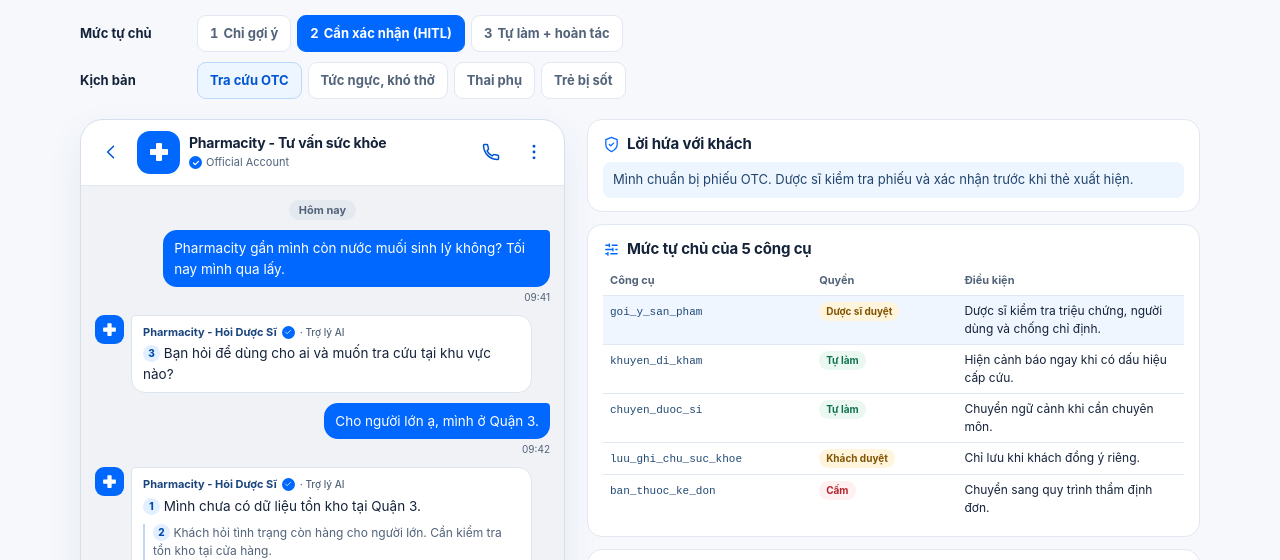
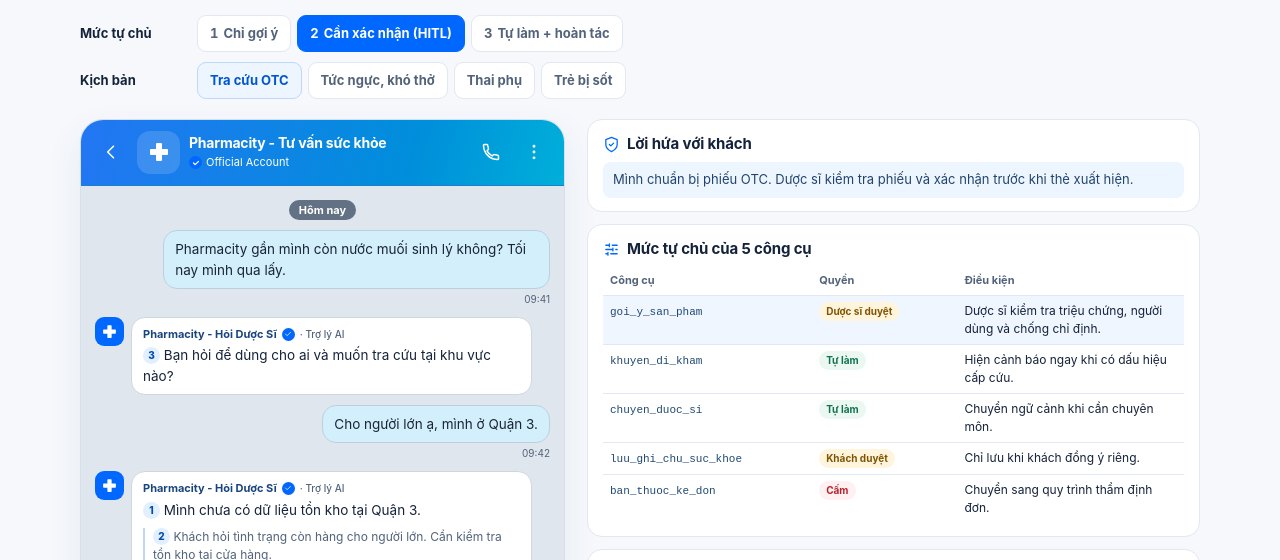
Before and after one commit to minh240804/K5-L3B-Day05-track01-nhom3nguoi, a plain HTML site: page sample.html in a window 1280 px wide. Shown: the part 175-735 px from the top of the page. Drawn offline with Linux system fonts and the light colour scheme.

Commit message:
fix: fixed zalo UI palette

```diff
--- a/sample.html
+++ b/sample.html
@@ -15,7 +15,8 @@
     --muted: #52637a;
     --line: #e1e8f1;
     --page: #f6f8fc;
-    --chat: #f0f2f5;
+    --chat: #e0e6ed;
+    --zalo-header: linear-gradient(105deg, #2376f3 0%, #008edb 68%, #00afd9 100%);
     --red: #b4232c;
     --red-soft: #fff1f1;
     --green: #117251;
@@ -64,26 +65,30 @@
 
   .layout { display: grid; grid-template-columns: minmax(0, 485px) minmax(0, 1fr); gap: 22px; align-items: start; }
   .phone { min-width: 0; overflow: hidden; border-radius: 23px; background: #fff; border: 1px solid #d6e0ed; box-shadow: 0 14px 36px #23477014; }
-  .phone-header { display: flex; gap: 9px; align-items: center; padding: 11px 13px; border-bottom: 1px solid var(--line); }
+  .phone-header { display: flex; gap: 9px; align-items: center; padding: 11px 13px; color: #fff; background: var(--zalo-header); border-bottom: 1px solid #1781d0; }
+  .phone-header .avatar { background: #ffffff26; }
+  .phone-header .icon-button { color: #fff; }
+  .phone-header .icon-button:hover { background: #ffffff26; }
+  .phone-header .icon-button:focus-visible { outline-color: #fff; }
   .phone-heading { flex: 1; min-width: 0; }
   .phone-heading h2 { font-size: 14px; line-height: 1.25; letter-spacing: -.015em; }
-  .oa-status { color: var(--muted); font-size: 11px; margin-top: 3px; display: flex; align-items: center; gap: 4px; }
+  .oa-status { color: #fff; font-size: 11px; margin-top: 3px; display: flex; align-items: center; gap: 4px; }
   .verified { display: inline-grid; flex: none; place-items: center; width: 13px; height: 13px; border-radius: 50%; color: #fff; background: var(--blue); vertical-align: middle; }
   .verified svg { width: 10px; height: 10px; }
   .icon-button { display: inline-grid; place-items: center; padding: 0; border: 0; border-radius: 9px; width: 34px; height: 36px; flex: none; color: var(--blue-dark); background: transparent; }
   .icon-button:hover { background: var(--blue-soft); }
   .chat { background: var(--chat); height: clamp(405px, calc(100svh - 430px), 630px); padding: 14px; overflow-y: auto; overscroll-behavior-y: contain; scrollbar-color: #bac7d8 transparent; scrollbar-width: thin; }
   .messages { display: flex; flex-direction: column; gap: 10px; }
-  .date { align-self: center; color: var(--muted); background: #e4e9f0; border-radius: 999px; padding: 2px 10px; font-size: 11px; font-weight: 650; }
+  .date { align-self: center; color: #fff; background: #637184; border-radius: 999px; padding: 2px 10px; font-size: 11px; font-weight: 650; }
   .outgoing { align-self: end; max-width: 85%; }
   .message { padding: 8px 11px; font-size: 13.5px; overflow-wrap: anywhere; }
-  .outgoing .message { background: var(--blue); color: #fff; border-radius: 14px 4px 14px 14px; }
+  .outgoing .message { background: #d3effc; color: #182631; border: 1px solid #b8d1dd; border-radius: 14px; }
   .message-meta { margin-top: 3px; color: var(--muted); font-size: 10px; }
   .outgoing .message-meta { text-align: right; }
   .incoming { display: grid; grid-template-columns: 29px minmax(0, 1fr); gap: 7px; max-width: 96%; }
   .incoming .avatar { width: 29px; height: 29px; border-radius: 9px; }
   .incoming .avatar svg { width: 17px; height: 17px; }
-  .incoming .message { background: #fff; border: 1px solid #dce4ee; border-radius: 4px 14px 14px 14px; }
+  .incoming .message { background: #fff; border: 1px solid #cfd6de; border-radius: 14px; }
   .sender { display: flex; align-items: center; gap: 5px; flex-wrap: wrap; margin-bottom: 3px; color: #19447e; font-size: 11px; font-weight: 750; }
   .sender small { font-size: 10px; color: var(--muted); font-weight: 550; }
   .evidence { margin-top: 8px; color: var(--muted); font-size: 12px; padding-left: 8px; border-left: 2px solid #c0d7f6; }
@@ -503,6 +508,7 @@
     extraMessages = [];
     entry.value = '';
     $('#photo').value = '';
+    $('#levels').hidden = scenario !== 'otc';
     for (const button of document.querySelectorAll('[data-level]')) {
       button.setAttribute('aria-pressed', String(Number(button.dataset.level) === level));
     }
```
